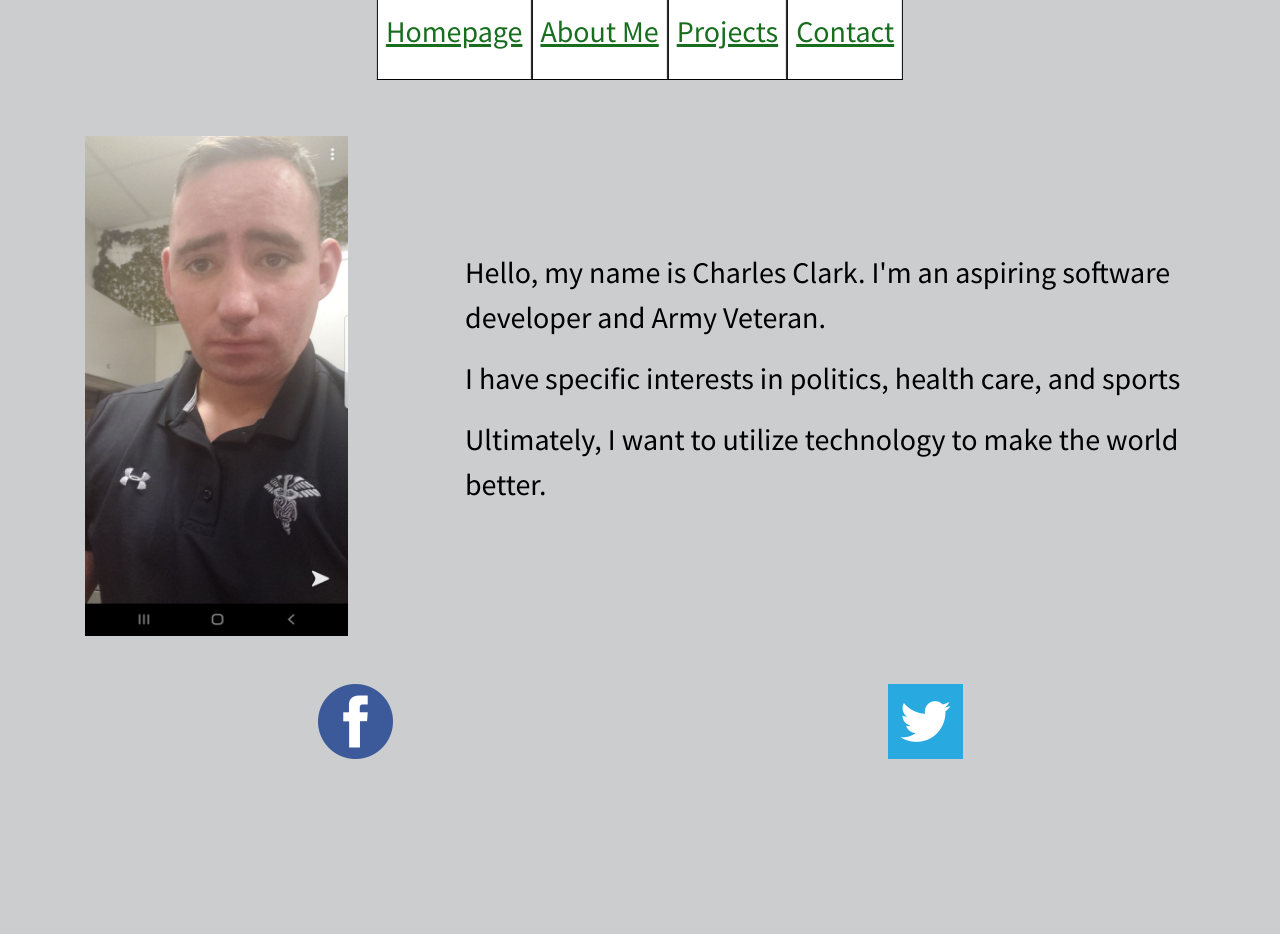
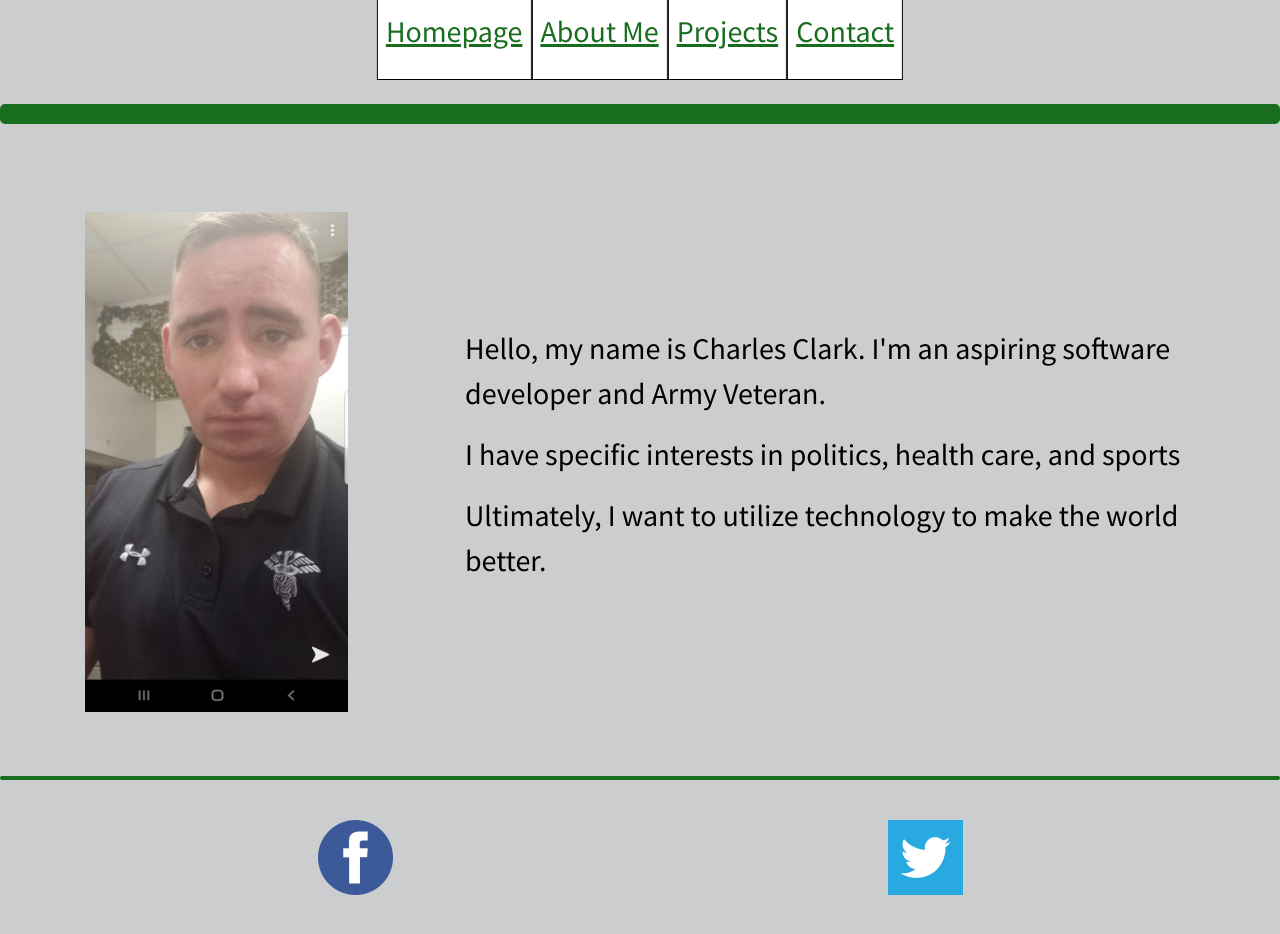
Before and after one commit to ctcb57/ctcb57.github.io, a plain HTML site: page index.html in a window 1280 px wide. Before the commit the page ends 831 px from the top, so only its background shows below. Drawn offline with nearby package versions, Linux system fonts and the light colour scheme.

Commit message:
added hr element to top and bottom of pages

```diff
--- a/index.html
+++ b/index.html
@@ -29,7 +29,9 @@
                 </li>
             </ul>
         </nav>
-        <br><br><br><br>
+        <br><br>
+        <hr>
+        <br><br><br>
         <!--homepage image and information-->
         <div class="container">
             <div class="row">
@@ -44,6 +46,8 @@
             </div>
         </div>
         <br><br>
+        <hr class="hrSocialMedia">
+        <br>
         <!--social media bottom links-->
         <div class="container">
             <div class="row">
--- a/styles.css
+++ b/styles.css
@@ -27,6 +27,11 @@ body{
     background-color: #8d8f83;
 }
 
+hr{
+    border: 10px solid #186e1e;
+    border-radius: 5px;
+}
+
 .homepageImage{
     height: 500px;
     width: 75%;
@@ -36,6 +41,10 @@ body{
     color:black;
     font-size: 30px;
     font-family: "Source Sans Pro";
+}
+
+.hrSocialMedia{
+    border: 2px solid #186e1e;
 }
 
 .facebookImage{
```
Also changed, not shown: about_me.html (+5 -1 lines), contact.html (+6 -2 lines), projects.html (+5 -1 lines).
